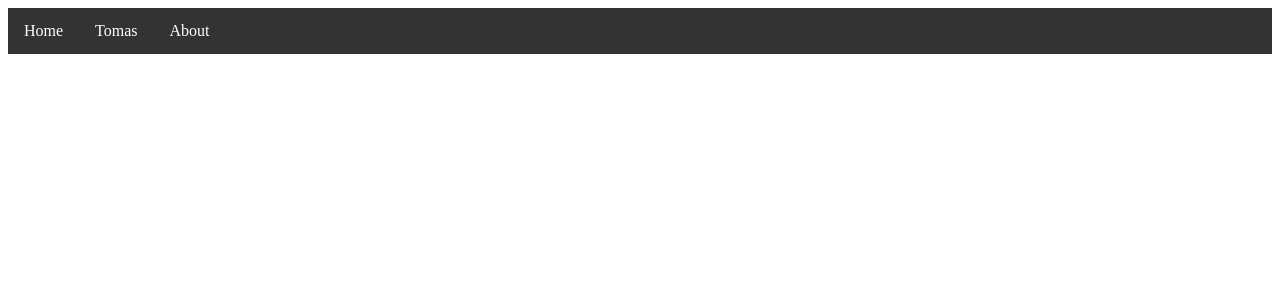
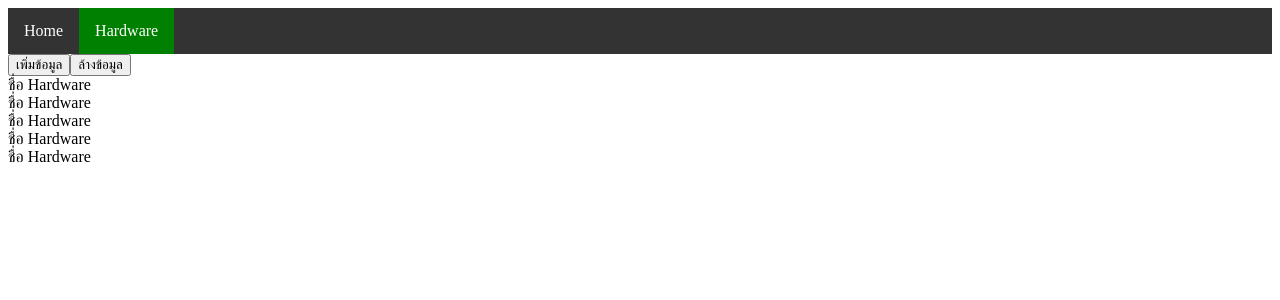
Before and after one commit to byRockstarz/demo-react, a React (Create React App) app: page /hardware in a window 1280 px wide. Shown: the top 300 px of the page. Built offline with nearby package versions, Linux system fonts and the light colour scheme.

Commit message:
modified page and ect.

```diff
--- a/src/App.js
+++ b/src/App.js
@@ -3,21 +3,17 @@ import { Switch, Route } from "react-router-dom";
 
 import "./App.css";
 import Layout from "./Layout";
-import About from "./pages/About";
 import Home from "./pages/Home";
-import Tomas from "./pages/Tomas";
+import Hardware from './pages/hardware'
 
-function App() {
-  return <Layout >
+const App = () => {
+return <Layout >
     <Switch>
       <Route exact={true} path="/" >
           <Home />
       </Route>
-      <Route  path="/about" >
-          <About />
-      </Route>
-      <Route path="/tomas">
-        <Tomas />
+      <Route  path="/hardware" >
+          <Hardware />
       </Route>
     </Switch>
   </Layout>;
--- a/src/Layout.js
+++ b/src/Layout.js
@@ -5,20 +5,14 @@ function Layout({children}) {
   return (
     <div>
       <ul className="horizontal ho2">
-        <li>
-          <NavLink exact to="/">
-            Home
-          </NavLink>
+        <li><NavLink exact to="/">Home</NavLink></li>
+        <li><NavLink to="/hardware">Hardware</NavLink></li>
+      </ul>
 
-        </li>
-        <li>
-          <NavLink to="/tomas">Tomas</NavLink>
-        </li>
-        <li>
-          <NavLink to="/about">About</NavLink>
-        </li>
-      </ul>
-      {children}
+      {
+      children
+      }
+
     </div>
   );
 }
--- /dev/null
+++ b/src/components/hardware/Card.js
@@ -0,0 +1,12 @@
+import React from 'react'
+import Hardware from '../../pages/hardware.js'
+
+
+const Card = () => {
+return <div>
+    <div>ชื่อ {Hardware.name}</div>
+        </div>
+}
+
+
+export default Card
--- a/src/components/tomas/Header.js
+++ /dev/null
@@ -1,38 +0,0 @@
-/* eslint-disable jsx-a11y/alt-text */
-import React from "react";
-
-function Header() {
-  return (
-    <section className="header">
-      <div className="header-left">
-        <h1 className="header-title">
-          Peaky Blinder: รู้จักแก๊งนักเลงย่านเบอร์มิงแฮมในชีวิตจริง ที่คุณจะไม่
-          ‘ฟู้กกิ้ง’ ด้วยเป็นอันขาด
-        </h1>
-        <div className="header-category">
-        <a href="https://adaybulletin.com/category/know/easteregg">Easter Egg</a>
-        </div>
-
-        <div className="header-date">
-        19 Oct 2019
-        </div>
-
-        <div className="header-author">
-        <span class="header-author-label">เรื่องโดย:</span>
-        <h3 className="header-author-name">
-           กฤตนัย จงไกรจักร
-        </h3>
-        </div>
-
-      </div>
-      <div className="header-right">
-        <img
-          src="https://sgp1.digitaloceanspaces.com/adaybulletin/2019/10/ETE-06-WEB-.jpg"
-          className="header-image"
-        />
-      </div>
-    </section>
-  );
-}
-
-export default Header;
--- a/src/pages/About.js
+++ /dev/null
@@ -1,7 +0,0 @@
-import React from "react";
-
-function About() {
-  return <div>About</div>;
-}
-
-export default About;
--- a/src/pages/Home.js
+++ b/src/pages/Home.js
@@ -92,13 +92,17 @@ function Home() {
 
   // ฟังก์ชั่นกดยืนยันกรอกข้อมูล
 
-  const handleSubmit = () => {
-    setCardsState([...cardsState , {...cardState , id:cardsState.length +1}]);
-    setcardState({})
-    closeModal()
-  }
+  // const handleSubmit = () => {
+  //   setCardsState([...cardsState , {...cardState , id:cardsState.length +1}]);
+  //   setcardState({})
+  //   closeModal()
+  // }
 
-
+    const handleSubmit = () => {
+    setCardsState([cardsState,{...cardState,id:cardsState.length+1}])
+    setcardState({});
+    closeModal();
+    }
 
 
   return (
--- a/src/pages/Tomas.js
+++ /dev/null
@@ -1,10 +0,0 @@
-import React from "react";
-import Header from '../components/tomas/Header'
-
-function Tomas() {
-  return <div>
-    <Header />
-  </div>;
-}
-
-export default Tomas;
--- a/src/pages/hardware.js
+++ b/src/pages/hardware.js
@@ -1,5 +1,7 @@
 import React , {useState} from 'react'
-import Card from '../componant/hardware/Card'
+import Modal from 'react-modal'
+import Card from '../components/hardware/Card'
+
 
 
 function Hardware ()
@@ -51,18 +53,28 @@ imageUrl:"//images.samsung.com/is/image/samsung/th-ur55-lu28r550uqexxt-frontblac
 ];
 
 const [hardwaresState,setHardwareState] = useState(hardwares);
+const [modalIsOpen,setIsOpen] = useState(false);
+const [hardwareState,sethardwareState] = useState({
+    id : '',
+    name : '',
+    price : '',
+    description : '',
+    imageUrl : ''
+});
+const OpenModal = () => setIsOpen(true);
+const CloseModal = () => setIsOpen(false);
 
 const handleDeleteHardware = (hardwareId) =>{
     const newHardwaresState = hardwaresState.filter((hardware) => hardware.id !== hardwareId);
     setHardwareState(newHardwaresState);
-}
+};
 
-const hardwareHandleClear = () => {setHardwareState([])}
-
+const hardwareHandleClear = () => {setHardwareState([])};
 
     return(
     <div>
         <div>
+        <button onClick={OpenModal}>เพิ่มข้อมูล</button>
         <button onClick={hardwareHandleClear}>ล้างข้อมูล</button>
         </div>
     <div>
```
Also changed, not shown: 1 other file (tests, documents, lock files or other folders).
